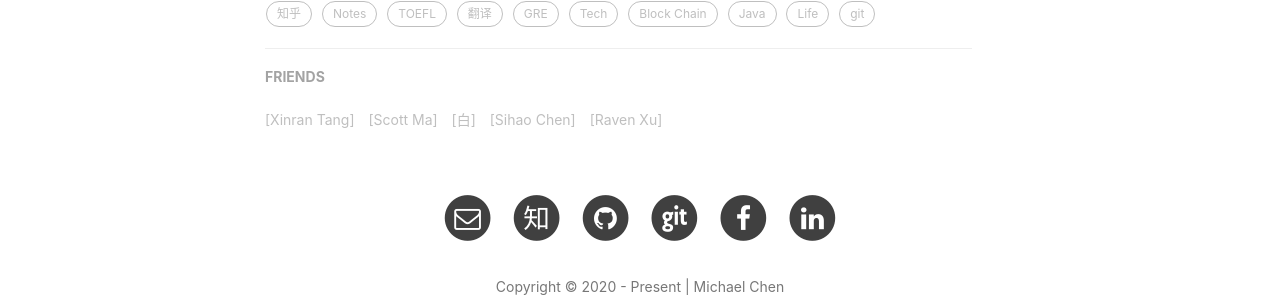
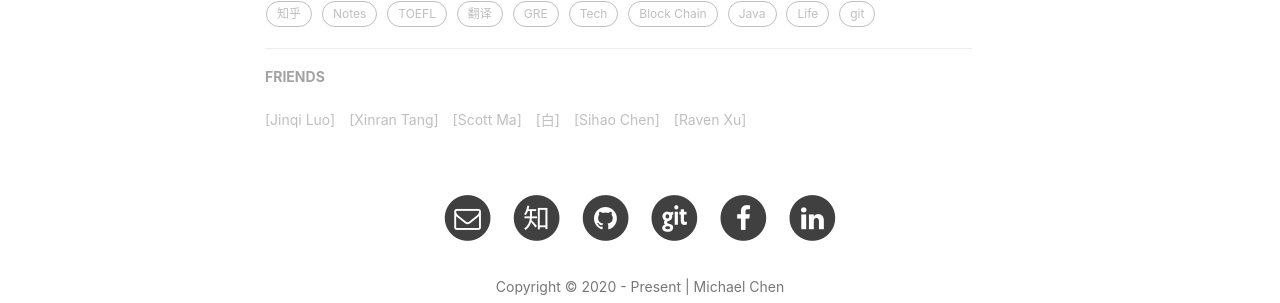
Before and after one commit to MessiahChen/MessiahChen.github.io, a Jekyll site: the page built from _posts/2020-08-05-GRE-V1.markdown, in a window 1280 px wide. Shown: the part 1023-1326 px from the top of the page. Built offline with Jekyll 4.4.1, drawn with Linux system fonts in a browser that asks for light colours; nearby versions of some CDN libraries; comment, search, counter and statistics services are not loaded.

Commit message:
update friend links

```diff
--- a/_config.yml
+++ b/_config.yml
@@ -127,6 +127,10 @@ page-mathjax: false
 # Friends
 friends: [
     {
+      title: "[Jinqi Luo]",
+      href: "  https://peterljq.github.io/"
+    },
+    {
       title: "[Xinran Tang]",
       href: "https://XinranTang.github.io/"
     },
```
